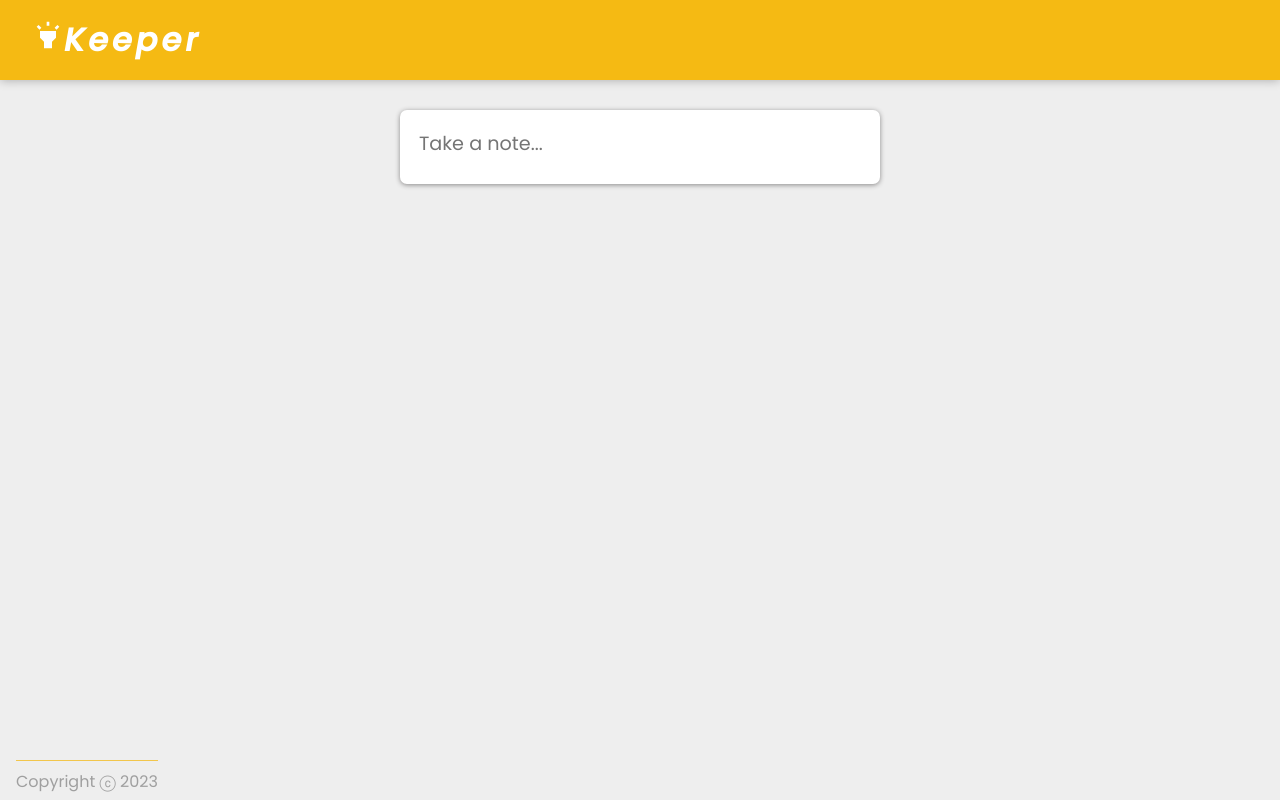
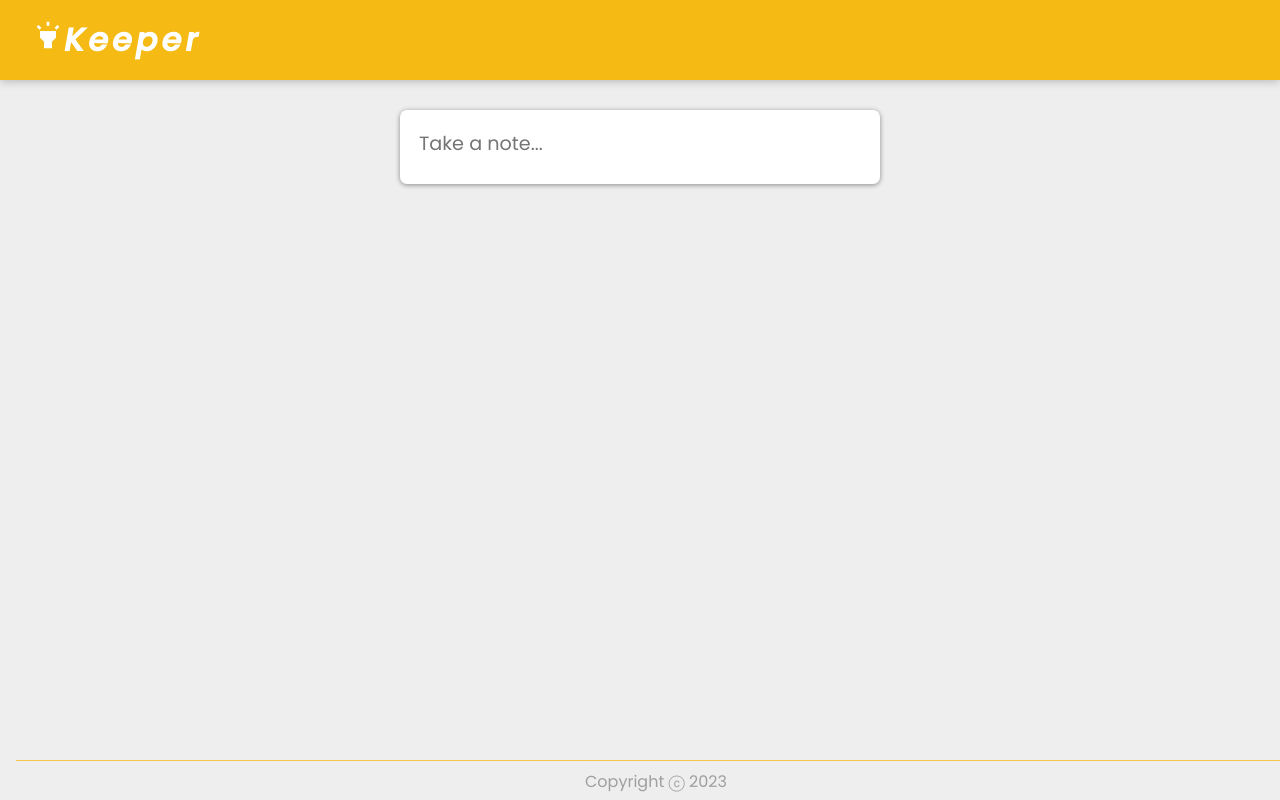
Before and after one commit to AmanKamble/react-keeper-app, a React (Vite) app: page / in a window 1280 px wide. Built offline with nearby package versions, Linux system fonts and the light colour scheme.

Commit message:
Update style.css

```diff
--- a/src/Styles/style.css
+++ b/src/Styles/style.css
@@ -131,7 +131,7 @@ footer {
   padding-top: 8px;
   border-top: 1px solid rgba(245, 185, 19, 0.738);
   bottom: 0;
-  /* width: 100%; */
+   width: 100%;
   height: 2.5rem;
 }
 
```
